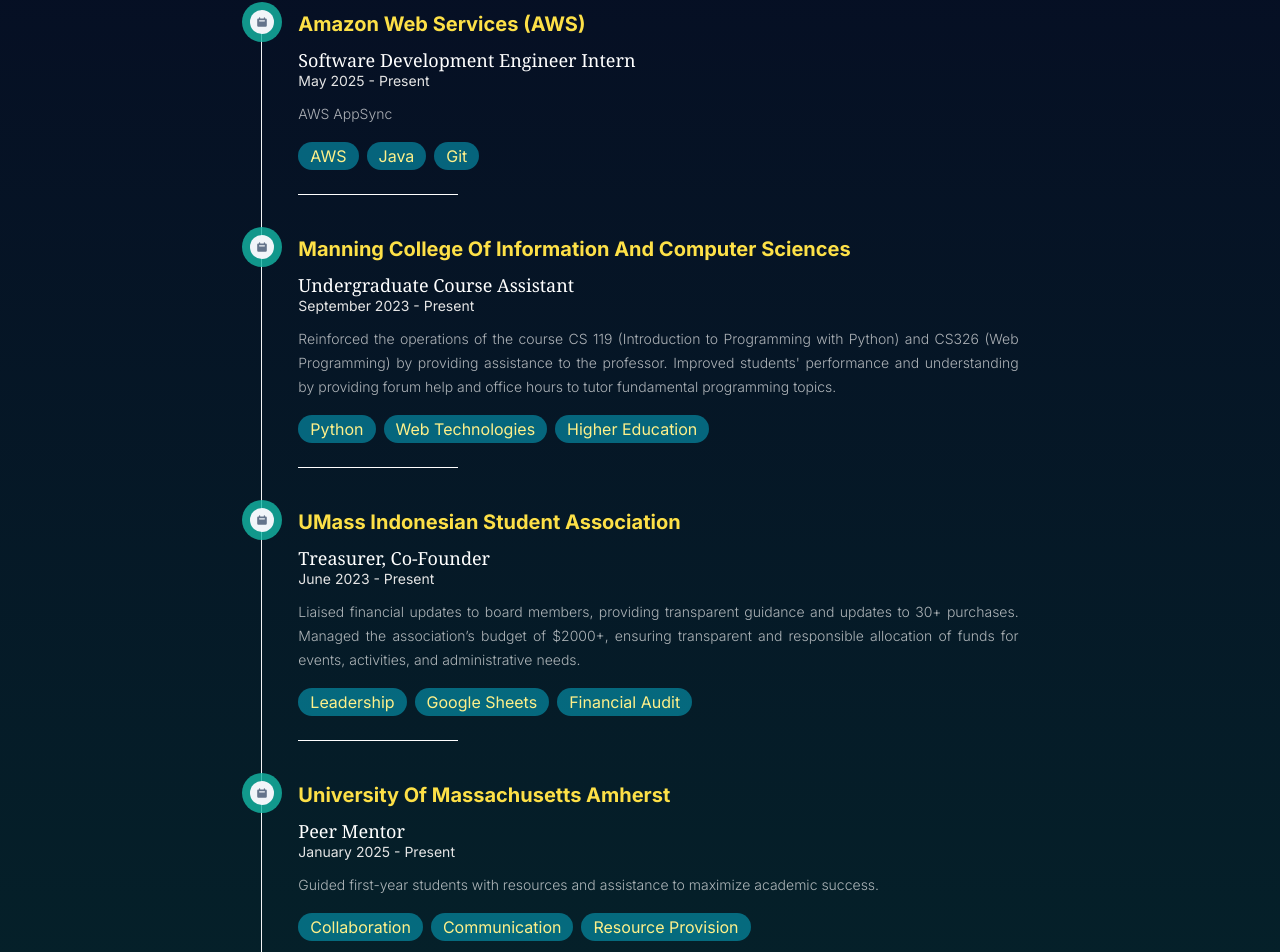
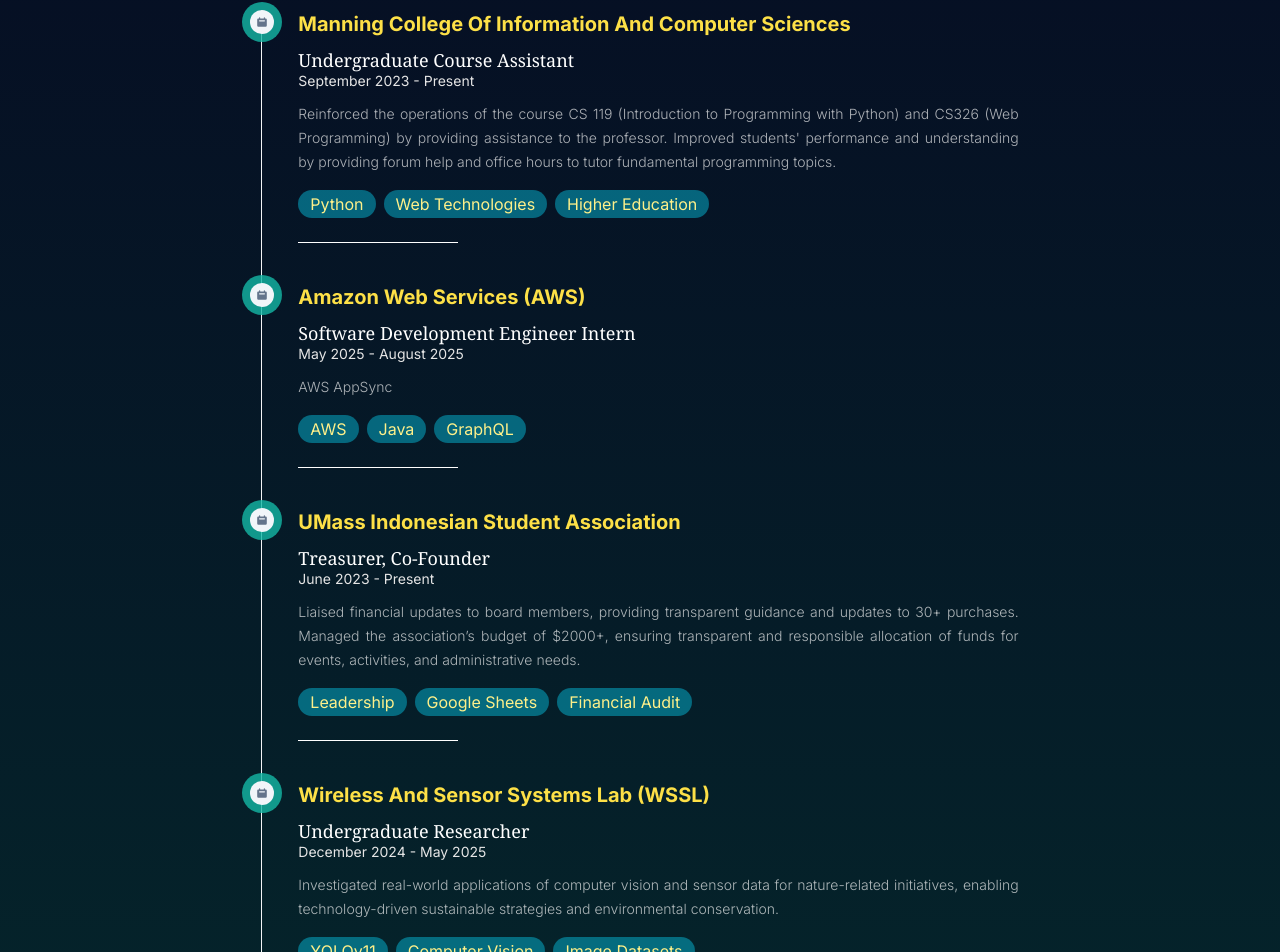
Before and after one commit to faizfrds/portfolio-v2, a Next.js app: page / in a window 1280 px wide. Shown: the part 2184-3136 px from the top of the page. Built offline with nearby package versions, Linux system fonts and the light colour scheme.

Commit message:
updated experiences

```diff
--- a/components/Experiences.tsx
+++ b/components/Experiences.tsx
@@ -2,15 +2,6 @@
 import { BsArrowRight } from "react-icons/bs";
 
 const experiences = [
-  {
-    url: "https://aws.amazon.com/appsync/",
-    company: "Amazon Web Services (AWS)",
-    title: "Software Development Engineer Intern",
-    date: "May 2025 - Present",
-    desc: "AWS AppSync",
-    tools: ["AWS", "Java", "Git"],
-  },
-
   {
     url: "https://www.cics.umass.edu/",
     company: "manning college of information and computer sciences",
@@ -20,6 +11,14 @@
     tools: ["python", "web technologies", "higher education"],
   },
   {
+    url: "https://aws.amazon.com/appsync/",
+    company: "Amazon Web Services (AWS)",
+    title: "Software Development Engineer Intern",
+    date: "May 2025 - August 2025",
+    desc: "AWS AppSync",
+    tools: ["AWS", "Java", "GraphQL"],
+  },
+  {
     url: "https://www.instagram.com/isa.amherst/",
     company: "UMass Indonesian student association",
     title: "Treasurer, Co-founder",
@@ -27,14 +26,14 @@
     desc: "Liaised financial updates to board members, providing transparent guidance and updates to 30+ purchases. Managed the association’s budget of $2000+, ensuring transparent and responsible allocation of funds for events, activities, and administrative needs.",
     tools: ["leadership", "google sheets", "financial audit"],
   },
-  {
-    url: "https://www.umass.edu/",
-    company: "University of Massachusetts Amherst",
-    title: "Peer Mentor",
-    date: "January 2025 - Present",
-    desc: "Guided first-year students with resources and assistance to maximize academic success.",
-    tools: ["Collaboration", "communication", "resource provision"],
-  },
+  // {
+  //   url: "https://www.umass.edu/",
+  //   company: "University of Massachusetts Amherst",
+  //   title: "Peer Mentor",
+  //   date: "January 2025 - Present",
+  //   desc: "Guided first-year students with resources and assistance to maximize academic success.",
+  //   tools: ["Collaboration", "communication", "resource provision"],
+  // },
   {
     url: "http://wsslab.org/",
     company: "Wireless and Sensor Systems Lab (WSSL)",
```
